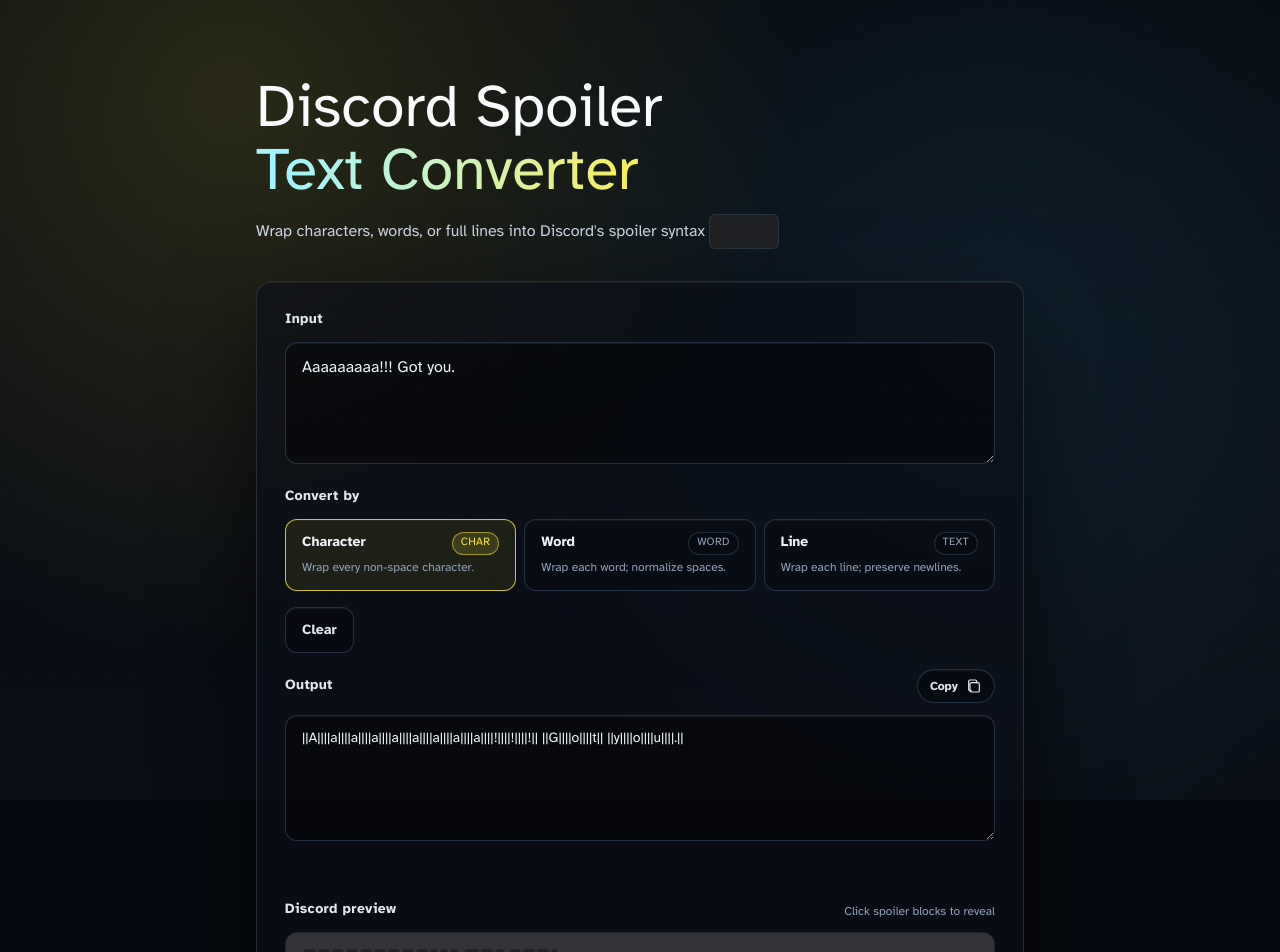
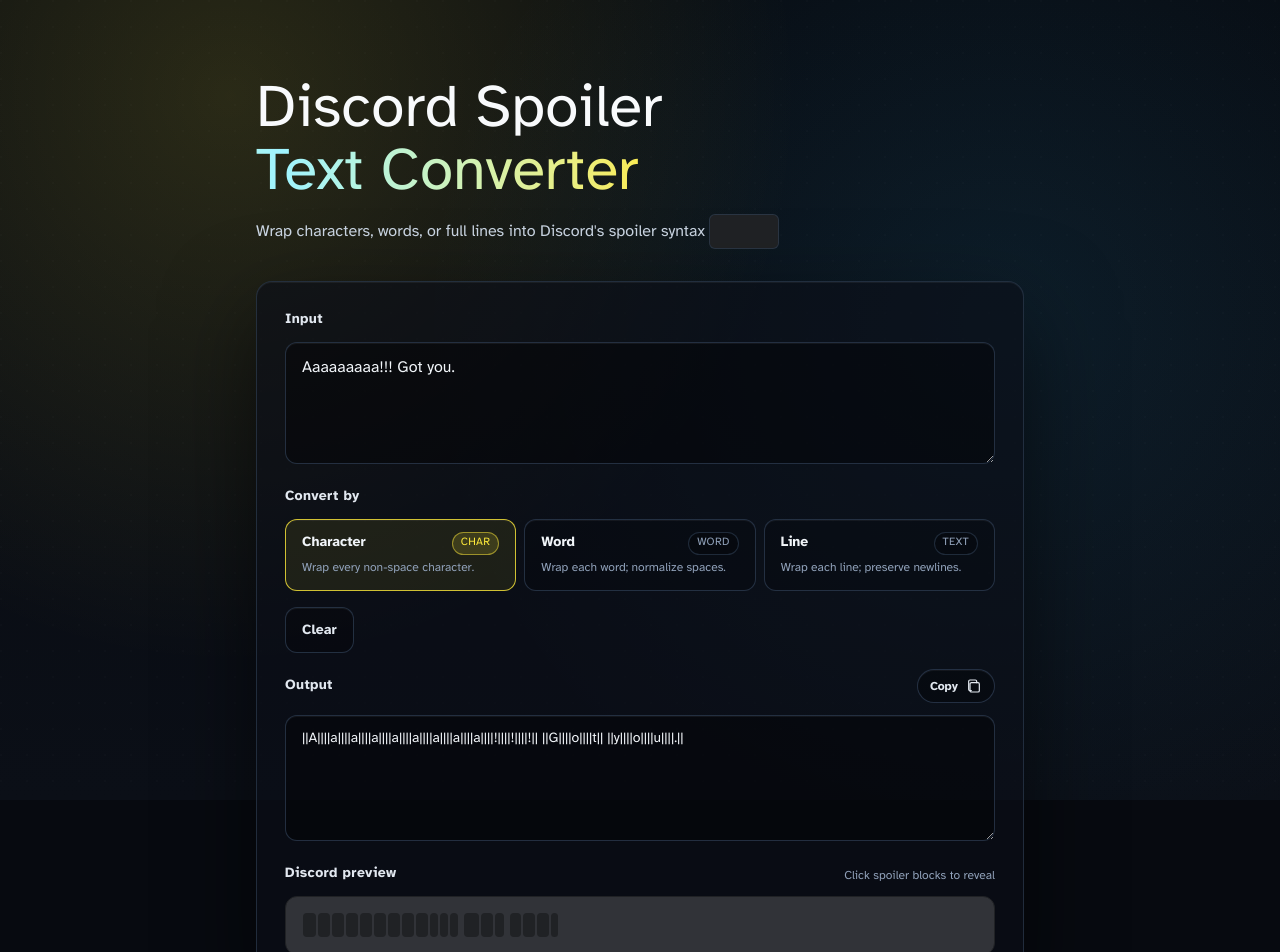
Before and after one commit to thepushkarp/discord-spoiler-text-converter, a Next.js app: page / in a window 1280 px wide. Shown: the top 952 px of the page. Built offline with nearby package versions, Linux system fonts and the light colour scheme; a web font is replaced by a local one.

Commit message:
fix: reduce output-to-preview spacing

```diff
--- a/src/components/SpoilerConverter.tsx
+++ b/src/components/SpoilerConverter.tsx
@@ -295,14 +295,14 @@ export default function SpoilerConverter() {
             className="mt-3 w-full resize-y rounded-xl border border-slate-700/70 bg-black/35 px-4 py-3 font-[var(--font-mono)] text-sm text-slate-100 placeholder:text-slate-500 shadow-[0_1px_0_rgba(255,255,255,0.05)_inset] outline-none focus-visible:ring-2 focus-visible:ring-[#9ff4ff] focus-visible:ring-offset-2 focus-visible:ring-offset-[#070a10]"
           />
 
-          <div className="mt-3 min-h-6" role="status" aria-live="polite">
-            {toast == null ? null : (
+          {toast == null ? null : (
+            <div className="mt-2" role="status" aria-live="polite">
               <p className="inline-flex items-center gap-2 rounded-full border border-rose-400/25 bg-rose-400/10 px-3 py-1.5 font-[var(--font-body)] text-xs font-semibold text-rose-200">
                 <span aria-hidden className="h-2 w-2 rounded-full bg-rose-300" />
                 <span>{toast.message}</span>
               </p>
-            )}
-          </div>
+            </div>
+          )}
         </div>
 
         <div>
```
